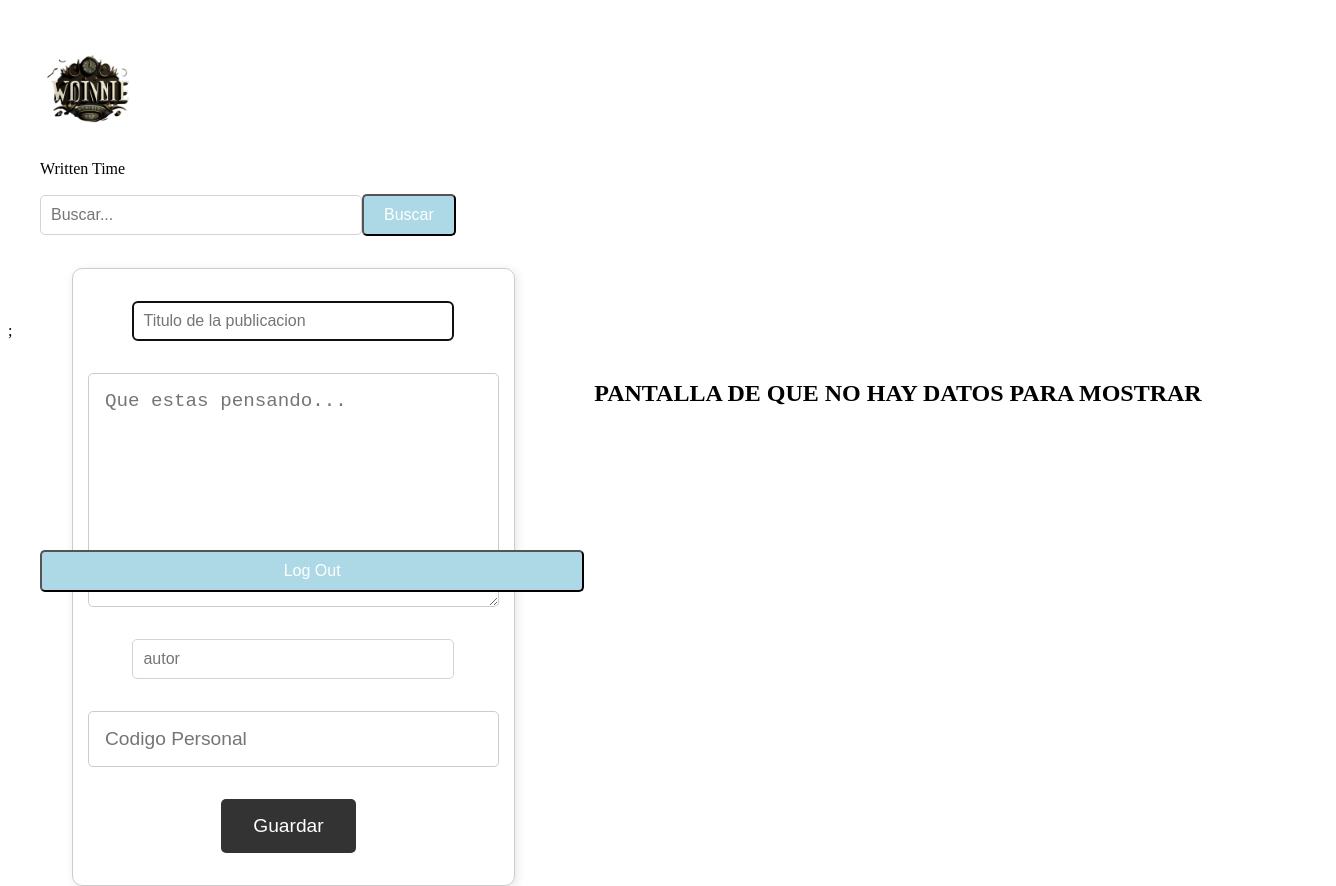
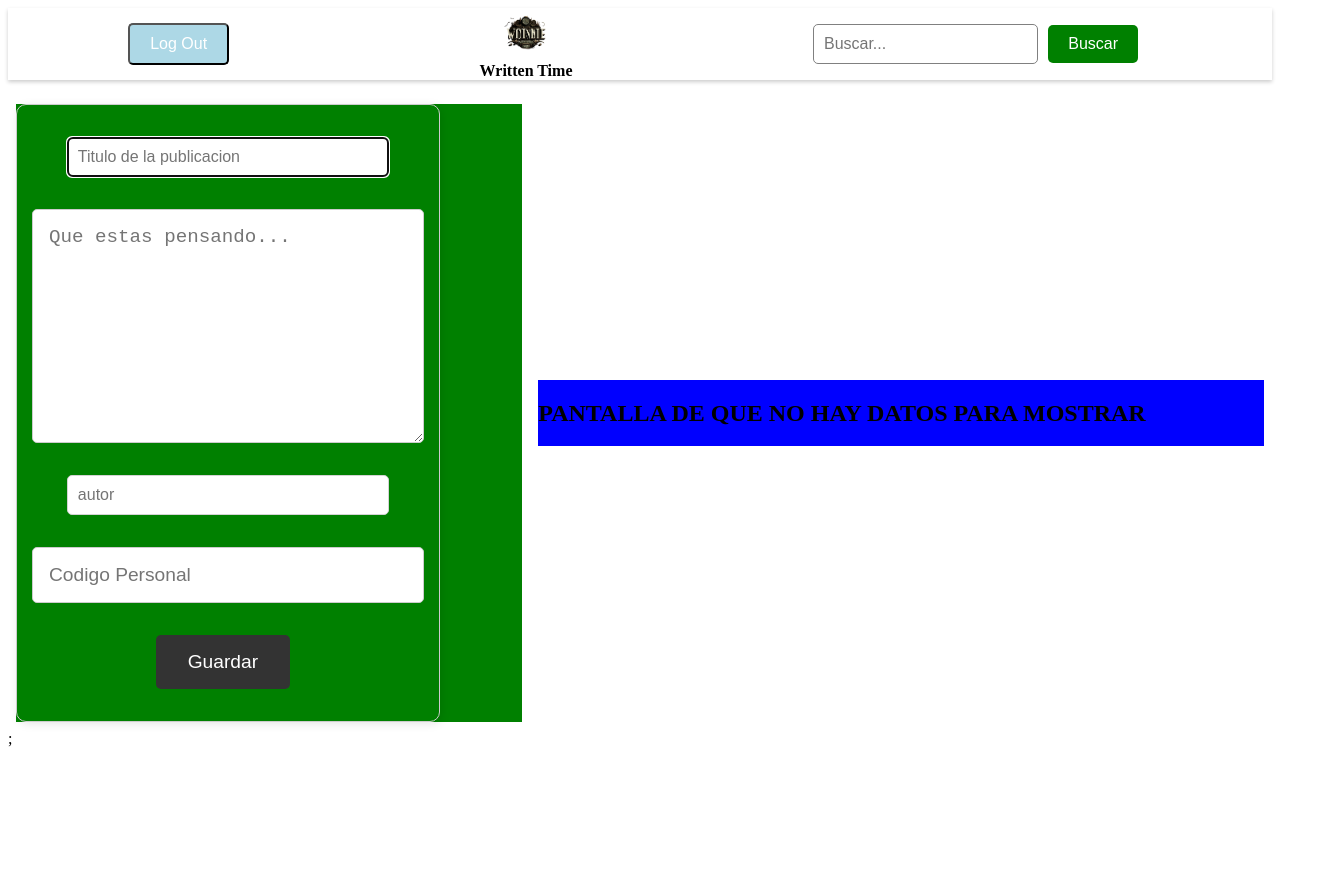
Before and after one commit to Raulscj/Writen_Time, a React (Vite) app: page /Home in a window 1280 px wide. Shown: the whole page, 1336 px wide, since content can reach past the window. After the commit the page ends 800 px from the top, so only its background shows below. Built offline with nearby package versions, Linux system fonts and the light colour scheme.

Commit message:
trabajando styles

```diff
--- a/src/App.css
+++ b/src/App.css
@@ -1,20 +1,28 @@
 .container{
     display: grid;
-    width: 100%;
-    height: 250px;
+    width: auto;
+    height: auto;
+    margin: 0;
+    padding: 0;
     grid-template-areas: "nav nav"
     "aside section"
     "aside section";
-  /* grid-template-columns: repeat(3, 1fr);
-  grid-gap: 1ch;
-  grid-auto-rows: minmax(2rem, auto); */
+
 }
 nav{
   grid-area: nav;
+  display: flex;
+  background-color: aqua;
+  margin: 0.5rem;
+  margin-bottom: 5rem;
 }
 aside{
   grid-area: aside;
+  background-color: green;
+  margin: 0.5rem;
 }
 section{
   grid-area: section;
+  background-color: blue;
+  margin: 0.5rem;
 }
--- a/src/App.jsx
+++ b/src/App.jsx
@@ -1,22 +1,8 @@
 import Navbar from "./componentes/Nav";
 import PostForm from "./componentes/PostForm";
 import PostList from "./componentes/PostList";
-import React, { useState } from "react";
 import "./App.css";
 function App() {
-  const [username, setUsername] = useState("");
-  const [password, setPassword] = useState("");
-
-  //Cerrar seccion
-  const handleLogOut = () => {
-    event.preventDefault();
-    localStorage.removeItem("currentUser");
-    setUsername("");
-    setPassword("");
-    {
-      window.location.href = "/";
-    }
-  };
   //RENDERIZADO
   return (
     <div className="container">
@@ -29,7 +15,6 @@ function App() {
       <section>
         <PostList />
       </section>
-      <button onClick={handleLogOut}>Log Out</button>
     </div>
   );
 }
--- a/src/Styles/Navbar.css
+++ b/src/Styles/Navbar.css
@@ -2,22 +2,24 @@
   display: flex;
   justify-content: space-around;
   align-items: center;
-  padding: 10px;
   position: fixed;
   top: 0;
   left: 0;
   right: 0;
-  background-color: white;
+  background-color: transparent;
   box-shadow: 0px 2px 4px rgba(0, 0, 0, 0.2);
   z-index: 1;
+  height: auto;
 }
 .navbar-logo {
   text-align: center;
 }
+
 .navbar-logo p {
   align-items: center;
   margin: 0;
-  font-size: 24px;
+  /* font-weight: 100;
+  font-size:1rem; */
   font-weight: bold;
 }
 
--- a/src/componentes/Nav.jsx
+++ b/src/componentes/Nav.jsx
@@ -1,14 +1,27 @@
-import React from "react";
-/* import "../Styles/Navbar.css"; */
+import React, { useState } from "react";
+import "../Styles/Navbar.css";
+const Navbar = () => {
+  const [username, setUsername] = useState("");
+  const [password, setPassword] = useState("");
 
-const Navbar = () => {
+  //Cerrar seccion
+  const handleLogOut = (event) => {
+    event.preventDefault();
+    localStorage.removeItem("currentUser");
+    setUsername("");
+    setPassword("");
+    {
+      window.location.href = "/";
+    }
+  };
   return (
     <nav className="navbar">
+      <button onClick={handleLogOut}>Log Out</button>
       <div className="navbar-logo">
         <img
           src="src\assets\Logo.png"
           alt="Logo"
-          style={{ width: "100px", height: "100px" }}
+          style={{ width: "50px", height: "50px" }}
         />
         <p>Written Time</p>
       </div>
```
